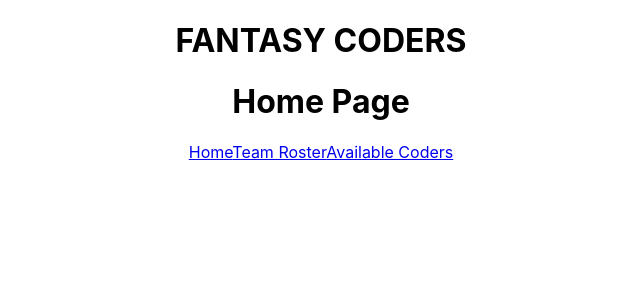
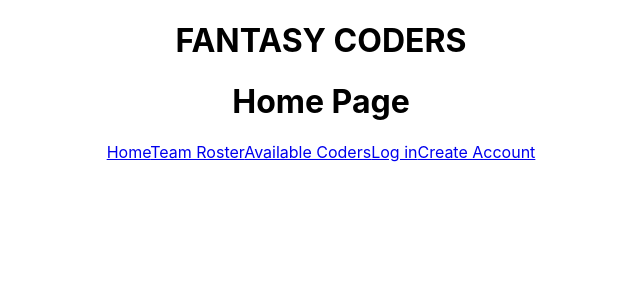
Before and after one commit to ndChang/FantasyCoders, a React (Create React App) app in the folder client/: page / in a window 1280 px wide. Shown: the top 300 px of the page, without its empty margins (319-959 px from the left). Built offline with nearby package versions, Linux system fonts and the light colour scheme.

Commit message:
added nav and routes for FE sign in/up

```diff
--- a/client/src/App.js
+++ b/client/src/App.js
@@ -2,10 +2,12 @@ import React from 'react';
 import './App.css';
 import {Route, withRouter} from 'react-router-dom'
 import Home from './components/routes/Home'
-// import SignIn from './components/routes/SignIn';
+import SignIn from './components/routes/SignIn';
+import SignUp from './components/routes/SignUp'
 import TeamRoster from './components/routes/TeamRoster';
 import Header from './components/shared/Header'
 import AvailableCoders from './components/routes/AvailableCoders';
+import { sign } from 'crypto';
 
 function App() {
   return (
@@ -14,6 +16,8 @@ function App() {
      <Route exact path='/' component={Home} />
      <Route exact path='/teamroster' component={TeamRoster} />
      <Route exact path='/availablecoders' component={AvailableCoders} />
+     <Route exact path='/sign-in' component={SignIn}/>
+     <Route exact path='/sign-up' component={SignUp}/>
     </div>
   );
 }
--- a/client/src/components/shared/Nav.jsx
+++ b/client/src/components/shared/Nav.jsx
@@ -7,6 +7,8 @@ const Nav = () => {
             <NavLink to= '/'>Home</NavLink>
             <NavLink to ='/teamroster'>Team Roster</NavLink>
             <NavLink to='/availablecoders'>Available Coders</NavLink>
+            <NavLink to='/sign-in'>Log in</NavLink>
+            <NavLink to='/sign-up'>Create Account</NavLink>
 
         </nav>
     )
```
